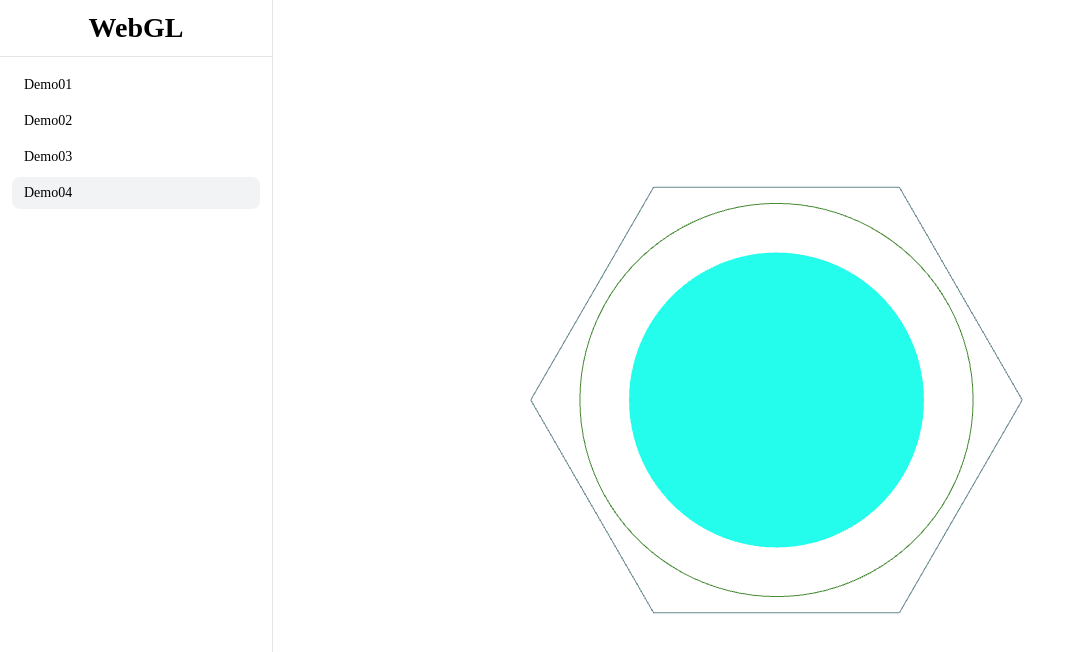
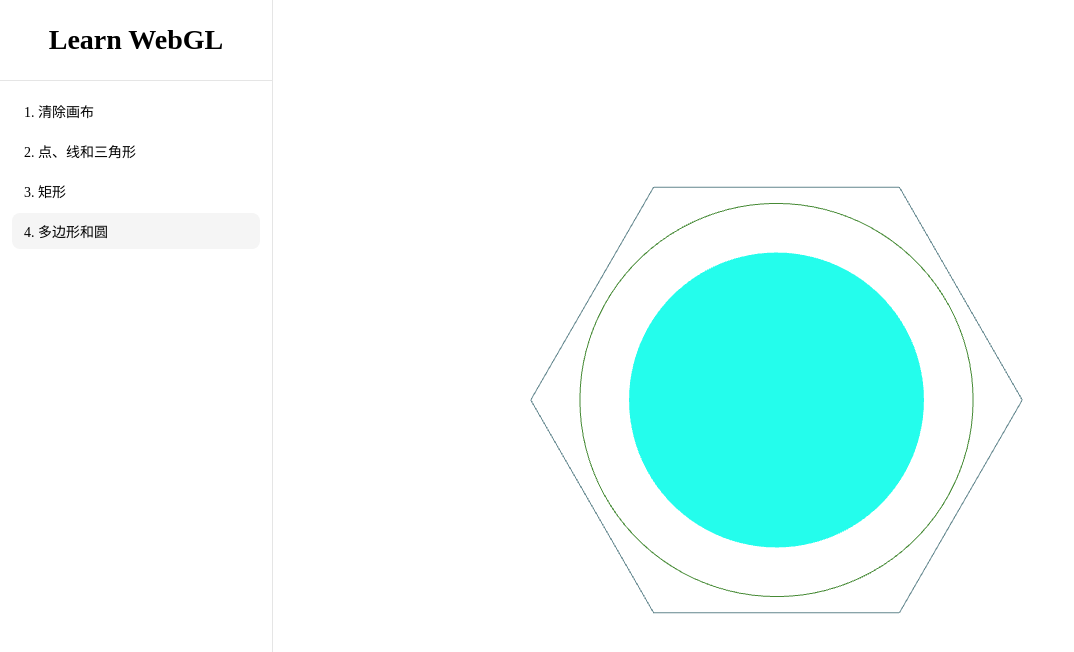
Before and after one commit to pzppzz/learn-webgl, a React (Vite) app: page / in a window 1280 px wide. Shown: the top 652 px of the page, without its empty margins (0-1074 px from the left). Built offline with nearby package versions, Linux system fonts and the light colour scheme; the HTML template or start-up script is replaced by a standard one.

Commit message:
Use lazy load

```diff
--- a/src/App.tsx
+++ b/src/App.tsx
@@ -1,4 +1,4 @@
-import { useState } from "react";
+import { Suspense, useState } from "react";
 import DemoList from "./demos";
 import "./app.css";
 
@@ -9,11 +9,13 @@ function App() {
 		setCurrentIndex(index);
 	};
 
+	const Demo = DemoList[currentIndex].component;
+
 	return (
 		<div className="app">
 			<div className="app-aside">
 				<div className="app-aside-header">
-					<h1>WebGL</h1>
+					<h1>Learn WebGL</h1>
 				</div>
 				<div className="app-aside-menu">
 					{DemoList.map((demo, index) => {
@@ -25,13 +27,17 @@ function App() {
 								}`}
 								onClick={() => handleShowDemo(index)}
 							>
-								{demo.name}
+								{index + 1 + ". " + demo.name}
 							</div>
 						);
 					})}
 				</div>
 			</div>
-			<div className="app-main">{DemoList[currentIndex] && DemoList[currentIndex].component}</div>
+			<div className="app-main">
+				<Suspense fallback={<h1>loading...</h1>}>
+					<Demo />
+				</Suspense>
+			</div>
 		</div>
 	);
 }
--- a/src/app.css
+++ b/src/app.css
@@ -13,7 +13,7 @@
 }
 
 .app .app-aside-header {
-	padding: 12px;
+	padding: 24px 12px;
 	text-align: center;
 	border-bottom: 1px solid rgba(0, 0, 0, 0.1);
 }
@@ -32,16 +32,16 @@
 	overflow: hidden;
 	text-overflow: ellipsis;
 	white-space: nowrap;
-	transition: background-color 0.3s;
 	cursor: default;
 }
 
 .app .app-aside-menu .app-aside-menu-item:hover,
 .app .app-aside-menu .app-aside-menu-item__active {
-	background-color: #f1f3f5;
+	background-color: #f5f5f5;
 }
 
 .app .app-main {
 	flex: 1;
-	padding: 12px;
+  margin: 12px;
+  background-color: #fff;
 }
--- a/src/demos/demo01/index.tsx
+++ b/src/demos/demo01/index.tsx
@@ -1,7 +1,7 @@
 import { useEffect, useRef } from "react";
 import { createWebGL } from "../../utils/webgl";
 
-export const Demo01: React.FC = () => {
+export default function Demo01() {
 	const containerRef = useRef<HTMLDivElement>(null);
 	const glRef = useRef<WebGLRenderingContext>();
 
@@ -25,4 +25,4 @@ export const Demo01: React.FC = () => {
 	}, []);
 
 	return <div ref={containerRef}></div>;
-};
+}
--- a/src/demos/demo02/index.tsx
+++ b/src/demos/demo02/index.tsx
@@ -4,7 +4,7 @@ import { createProgram, createWebGL } from "../../utils/webgl";
 import vertexShaderSource from "../../shaders/basic/vertex.glsl";
 import fragmentShaderSource from "../../shaders/basic/frag.glsl";
 
-export const Demo02: React.FC = () => {
+export default function Demo02() {
 	const containerRef = useRef<HTMLDivElement>(null);
 	const glRef = useRef<WebGLRenderingContext>();
 
@@ -67,4 +67,4 @@ export const Demo02: React.FC = () => {
 	}, []);
 
 	return <div ref={containerRef} style={{ width: "100%", height: "100%" }}></div>;
-};
+}
--- a/src/demos/demo03/index.tsx
+++ b/src/demos/demo03/index.tsx
@@ -4,7 +4,7 @@ import { createProgram, createWebGL } from "../../utils/webgl";
 import vertexShaderSource from "../../shaders/basic/vertex.glsl";
 import fragmentShaderSource from "../../shaders/basic/frag.glsl";
 
-export const Demo03: React.FC = () => {
+export default function Demo02() {
 	const containerRef = useRef<HTMLDivElement>(null);
 	const glRef = useRef<WebGLRenderingContext>();
 
@@ -59,4 +59,4 @@ export const Demo03: React.FC = () => {
 	}, []);
 
 	return <div ref={containerRef} style={{ width: "100%", height: "100%" }}></div>;
-};
+}
--- a/src/demos/demo04/index.tsx
+++ b/src/demos/demo04/index.tsx
@@ -4,7 +4,7 @@ import { createProgram, createWebGL } from "../../utils/webgl";
 import vertexShaderSource from "../../shaders/basic/vertex.glsl";
 import fragmentShaderSource from "../../shaders/basic/frag.glsl";
 
-export const Demo04: React.FC = () => {
+export default function Demo04() {
 	const containerRef = useRef<HTMLDivElement>(null);
 	const glRef = useRef<WebGLRenderingContext>();
 
@@ -89,4 +89,4 @@ export const Demo04: React.FC = () => {
 	}, []);
 
 	return <div ref={containerRef} style={{ width: "100%", height: "100%" }}></div>;
-};
+}
--- a/src/demos/index.tsx
+++ b/src/demos/index.tsx
@@ -1,23 +1,20 @@
-import { Demo01 } from "./demo01";
-import { Demo02 } from "./demo02";
-import { Demo03 } from "./demo03";
-import { Demo04 } from "./demo04";
+import { lazy } from "react";
 
 export default [
 	{
-		name: "Demo01",
-		component: <Demo01 />,
+		name: "清除画布",
+		component: lazy(() => import("./demo01")),
 	},
 	{
-		name: "Demo02",
-		component: <Demo02 />,
+		name: "点、线和三角形",
+		component: lazy(() => import("./demo02")),
 	},
 	{
-		name: "Demo03",
-		component: <Demo03 />,
+		name: "矩形",
+		component: lazy(() => import("./demo03")),
 	},
 	{
-		name: "Demo04",
-		component: <Demo04 />,
+		name: "多边形和圆",
+		component: lazy(() => import("./demo04")),
 	},
 ];
```
